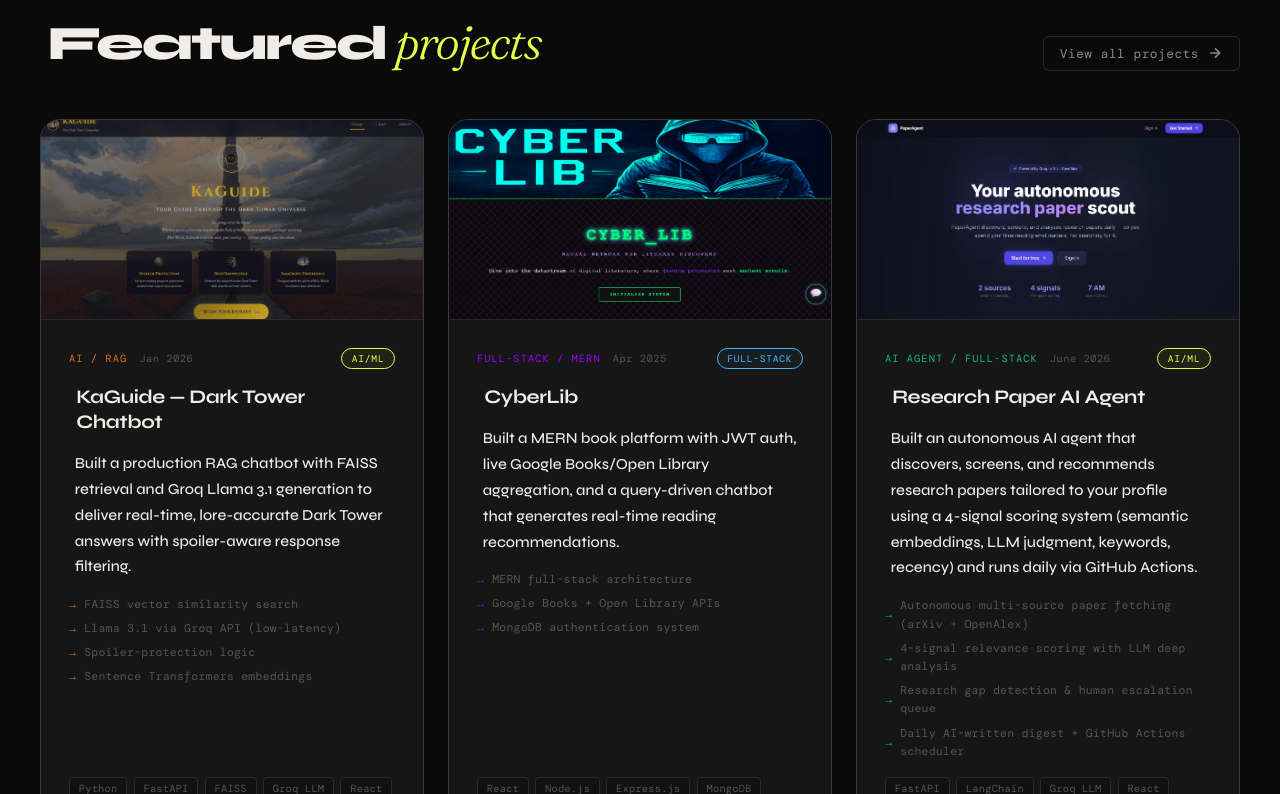
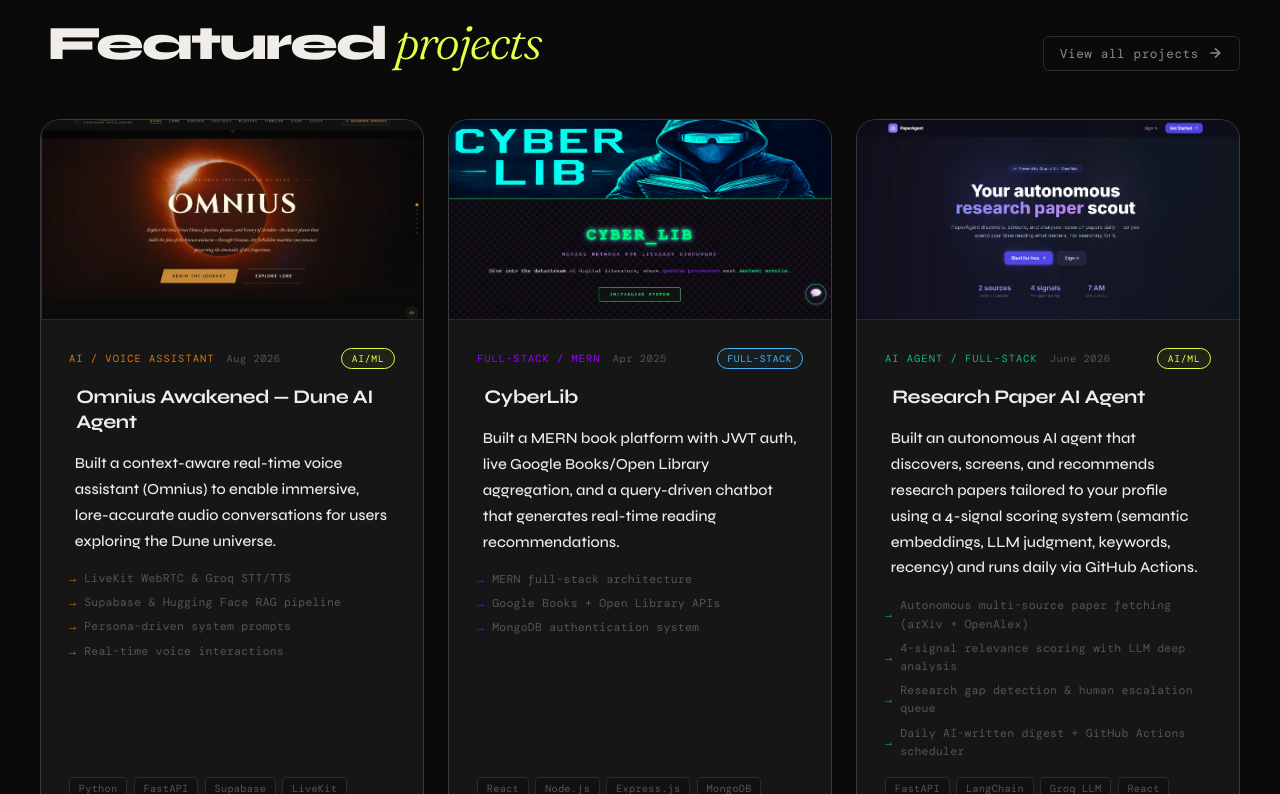
Before and after one commit to muahmad232/portfolio, a React (Create React App) app: page / in a window 1280 px wide. Shown: the part 926-1720 px from the top of the page. Built offline with nearby package versions, Linux system fonts and the light colour scheme; a web font is replaced by a local one.

Commit message:
Added new project, Omnius Awakened

```diff
--- a/src/data.js
+++ b/src/data.js
@@ -3,6 +3,7 @@
 // Muhammad Ahmad — ML Engineer & Full-Stack Dev
 // ============================================
 
+import omniusAwakenedImg from './assets/omnius-awakened.webp';
 import darkTowerImg from './assets/dark_tower.webp';
 import footballAiImg from './assets/football_ai.webp';
 import cyberLibImg from './assets/cyber_lib.webp';
@@ -31,24 +32,24 @@
 
 export const featuredProjects = [
   {
-    id: "kaguide",
-    title: "KaGuide — Dark Tower Chatbot",
-    slug: "kaguide",
+    id: "omnius-awakened",
+    title: "Omnius Awakened — Dune AI Agent",
+    slug: "omnius-awakened",
     description:
-      "Built a production RAG chatbot with FAISS retrieval and Groq Llama 3.1 generation to deliver real-time, lore-accurate Dark Tower answers with spoiler-aware response filtering.",
-    stack: ["Python", "FastAPI", "FAISS", "Groq LLM", "React", "Hugging Face", "Vercel"],
-    category: "AI / RAG",
+      "Built a context-aware real-time voice assistant (Omnius) to enable immersive, lore-accurate audio conversations for users exploring the Dune universe.",
+    stack: ["Python", "FastAPI", "Supabase", "LiveKit", "Groq LLM", "React", "Vercel"],
+    category: "AI / Voice Assistant",
     type: "AI/ML",
-    live: "https://ka-guide.vercel.app",
-    repo: "https://github.com/muhammad-ahmad/kaguide",
-    image: darkTowerImg,
-    accentColor: "#de6e18",
-    year: "Jan 2026",
+    live: "https://omnius-awakened.vercel.app",
+    repo: "https://github.com/muahmad232/dune-bot",
+    image: omniusAwakenedImg,
+    accentColor: "#d97706",
+    year: "Aug 2026",
     highlights: [
-      "FAISS vector similarity search",
-      "Llama 3.1 via Groq API (low-latency)",
-      "Spoiler-protection logic",
-      "Sentence Transformers embeddings",
+      "LiveKit WebRTC & Groq STT/TTS",
+      "Supabase & Hugging Face RAG pipeline",
+      "Persona-driven system prompts",
+      "Real-time voice interactions",
     ],
   },
   {
@@ -96,6 +97,27 @@
 
 export const allProjects = [
   ...featuredProjects,
+  {
+    id: "kaguide",
+    title: "KaGuide — Dark Tower Chatbot",
+    slug: "kaguide",
+    description:
+      "Built a production RAG chatbot with FAISS retrieval and Groq Llama 3.1 generation to deliver real-time, lore-accurate Dark Tower answers with spoiler-aware response filtering.",
+    stack: ["Python", "FastAPI", "FAISS", "Groq LLM", "React", "Hugging Face", "Vercel"],
+    category: "AI / RAG",
+    type: "AI/ML",
+    live: "https://ka-guide.vercel.app",
+    repo: "https://github.com/muhammad-ahmad/kaguide",
+    image: darkTowerImg,
+    accentColor: "#de6e18",
+    year: "Jan 2026",
+    highlights: [
+      "FAISS vector similarity search",
+      "Llama 3.1 via Groq API (low-latency)",
+      "Spoiler-protection logic",
+      "Sentence Transformers embeddings",
+    ],
+  },
   {
     id: "football-ai",
     title: "Football AI Predictor",
```
Also changed, not shown: src/assets/omnius-awakened.webp (added).
